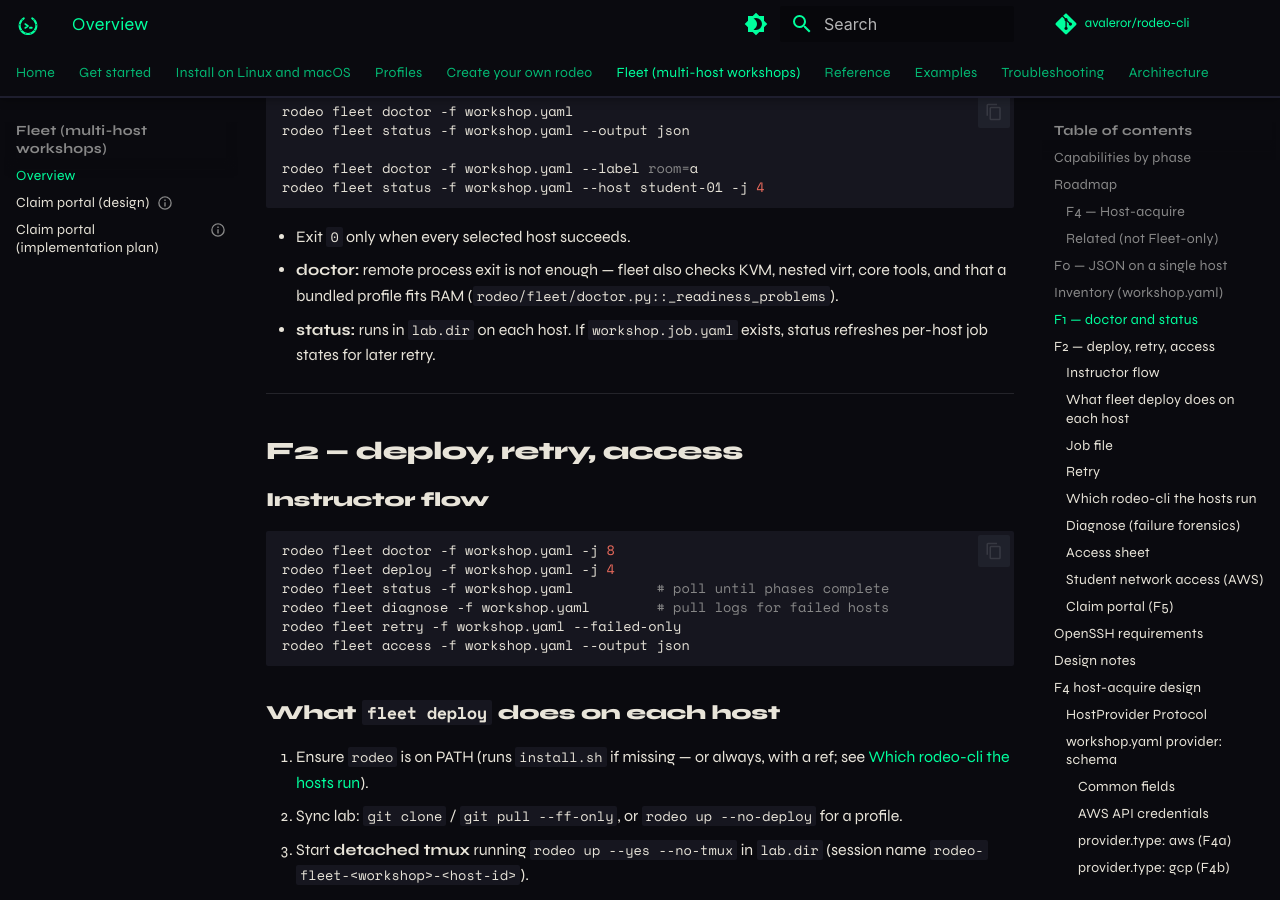
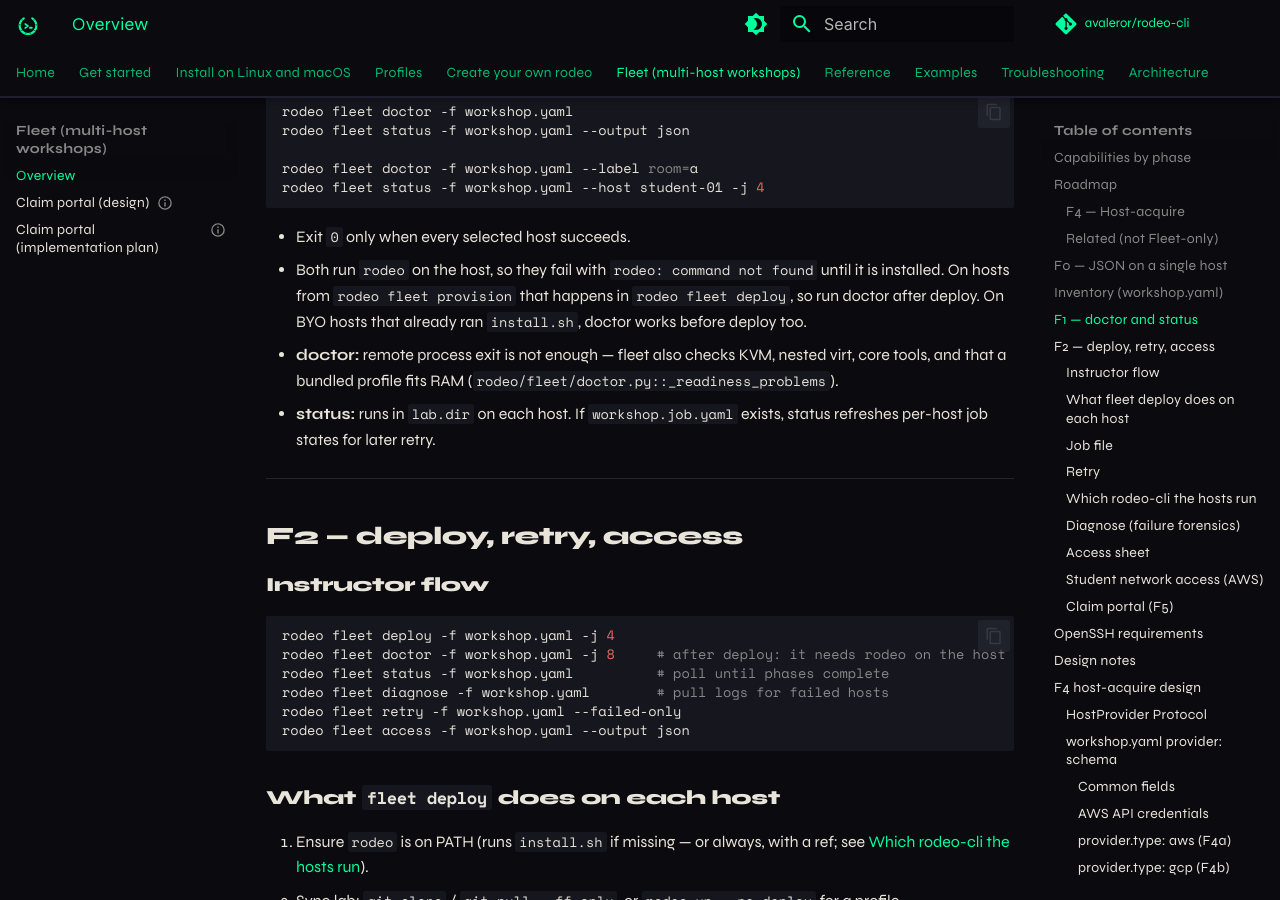
Before and after one commit to avaleror/rodeo-cli, an MkDocs documentation site: the page built from docs/fleet.md, in a window 1280 px wide and 900 px high, scrolled down 3304 px. Built offline with MkDocs 1.6.1 and Material for MkDocs 9.7.7, drawn with Linux system fonts in a browser that asks for light colours; comment, search, counter and statistics services are not loaded; some of the changed text lies outside the part shown.

Commit message:
docs(fleet): run fleet doctor after deploy on provisioned hosts (#65)
Hosts created by `rodeo fleet provision` have no rodeo until `fleet deploy`
installs it, so the documented provision -> doctor -> deploy order failed
with "rodeo: command not found" (seen live on AWS 2026-10-02). Reorder the
AWS flows and the provision hint; BYO hosts that ran install.sh can still
run doctor first.

````diff
--- a/docs/fleet.md
+++ b/docs/fleet.md
@@ -59,8 +59,8 @@ pip install -e '.[aws]'        # once, in your rodeo-cli checkout (see install.m
 #   or AWS_ACCESS_KEY_ID + AWS_SECRET_ACCESS_KEY (+ optional AWS_SESSION_TOKEN)
 # SSH: rodeo auto-manages ~/.rodeo/ssh/id_ed25519 and imports EC2 key pair "rodeo"
 rodeo fleet provision -f workshop.yaml    # create/reuse → write hosts[]
-rodeo fleet doctor -f workshop.yaml
-rodeo fleet deploy -f workshop.yaml
+rodeo fleet deploy -f workshop.yaml       # installs rodeo on each host, starts the lab
+rodeo fleet doctor -f workshop.yaml       # needs rodeo on the host, so after deploy
 rodeo fleet deprovision -f workshop.yaml --yes
 ```
 
@@ -142,6 +142,10 @@ rodeo fleet status -f workshop.yaml --host student-01 -j 4
 ```
 
 - Exit `0` only when every selected host succeeds.
+- Both run `rodeo` on the host, so they fail with `rodeo: command not found` until
+  it is installed. On hosts from `rodeo fleet provision` that happens in
+  `rodeo fleet deploy`, so run doctor after deploy. On BYO hosts that already ran
+  `install.sh`, doctor works before deploy too.
 - **doctor:** remote process exit is not enough — fleet also checks KVM, nested
   virt, core tools, and that a bundled profile fits RAM
   (`rodeo/fleet/doctor.py::_readiness_problems`).
@@ -155,8 +159,8 @@ rodeo fleet status -f workshop.yaml --host student-01 -j 4
 ### Instructor flow
 
 ```bash
-rodeo fleet doctor -f workshop.yaml -j 8
 rodeo fleet deploy -f workshop.yaml -j 4
+rodeo fleet doctor -f workshop.yaml -j 8     # after deploy: it needs rodeo on the host
 rodeo fleet status -f workshop.yaml          # poll until phases complete
 rodeo fleet diagnose -f workshop.yaml        # pull logs for failed hosts
 rodeo fleet retry -f workshop.yaml --failed-only
````
Also changed, not shown: docs/examples/aws-fleet-claude-test-plan.md (+13 -10 lines), docs/examples/workshop.md (+2 -1 lines), 1 other file.
